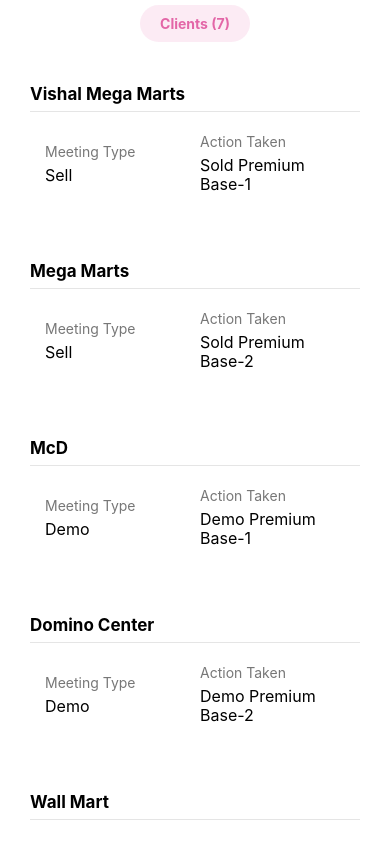
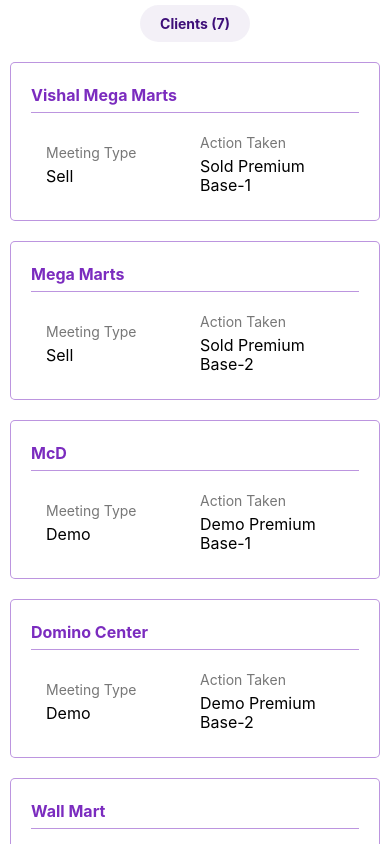
Before and after one commit to shubhamkakkar/ZipHRFlatlistTest, a React Native app: screen / in a window 390 px wide. Built offline with nearby package versions, Linux system fonts and the light colour scheme.

Commit message:
Major UI Changes

```diff
--- a/App.tsx
+++ b/App.tsx
@@ -2,12 +2,13 @@
 import { StatusBar, StyleSheet } from 'react-native';
 import { SafeAreaProvider, SafeAreaView } from 'react-native-safe-area-context';
 import FlatlistComponent from './src/Component/FlatlistComponent/FlatlistComponent';
+import theme from './src/theme';
 
 export default function App() {
   return (
     <>
       <StatusBar
-        backgroundColor="#009ae0"
+        backgroundColor={theme.primaryColor}
         translucent
         hidden={false}
         networkActivityIndicatorVisible
--- a/src/Component/FlatlistComponent/RenderItem/styleSheetRenderItem.ts
+++ b/src/Component/FlatlistComponent/RenderItem/styleSheetRenderItem.ts
@@ -1,10 +1,15 @@
 import { StyleSheet } from 'react-native';
+import theme from '../../../theme';
 
 const styles = StyleSheet.create({
   card: {
     flex: 1,
     margin: 10,
     padding: 10,
+    backgroundColor: 'white',
+    borderRadius: 5,
+    borderWidth: 0.5,
+    borderColor: theme.primaryColor + 80,
   },
   cardDescription: {
     marginHorizontal: 20,
--- a/src/UI/CardTitle/CardTitle.tsx
+++ b/src/UI/CardTitle/CardTitle.tsx
@@ -1,6 +1,7 @@
 import React from 'react';
 import { View, Text } from 'react-native';
 import styles from './styleSheetCardTitle';
+import theme from '../../theme';
 
 type TCardTitle = {
     title: string;
@@ -14,7 +15,7 @@
         <Text
           style={[
             styles.cardTitleText,
-            { textAlign: center ? 'center' : 'left', color: color || 'black' },
+            { textAlign: center ? 'center' : 'left', color: color || theme.primaryColor },
           ]}
         >
           {title}
--- a/src/UI/CardTitle/styleSheetCardTitle.ts
+++ b/src/UI/CardTitle/styleSheetCardTitle.ts
@@ -1,9 +1,10 @@
 import { StyleSheet } from 'react-native';
+import theme from '../../theme';
 
 const styles = StyleSheet.create({
   containerCardTitle: {
     borderBottomWidth: 1,
-    borderBottomColor: '#e5e5e5',
+    borderBottomColor: theme.primaryColor + 80,
     paddingBottom: 5,
     marginHorizontal: 10,
     paddingTop: 10,
@@ -13,7 +14,7 @@
   },
   cardTitleText: {
     fontWeight: 'bold',
-    fontSize: 17,
+    fontSize: 16,
     lineHeight: 24,
   },
 });
--- a/src/UI/ListHeaderUI/styleSheetListHeaderUI.ts
+++ b/src/UI/ListHeaderUI/styleSheetListHeaderUI.ts
@@ -1,4 +1,5 @@
 import { StyleSheet } from 'react-native';
+import theme from '../../theme';
 
 const styles = StyleSheet.create({
   container: {
@@ -10,12 +11,12 @@
   },
   listHeaderTitleContainer: {
     borderRadius: 20,
-    backgroundColor: '#E366A720',
+    backgroundColor: theme.darkestShadePrimaryColor + 10,
     paddingVertical: 10,
     paddingHorizontal: 20,
   },
   title: {
-    color: '#E366A7',
+    color: theme.darkestShadePrimaryColor,
     fontWeight: 'bold',
   },
 });
--- /dev/null
+++ b/src/theme.ts
@@ -0,0 +1,10 @@
+const theme = {
+  primaryColor: '#7b2cbf',
+  darkestShadePrimaryColor: '#3e0f79',
+  darkerShadePrimaryColor: '#5a189a',
+  lighterPrimaryColor: '#c77dff',
+  lightestPrimaryColor: '#e0afff',
+  backgroundColor: '#fce6ff',
+};
+
+export default theme;
```
